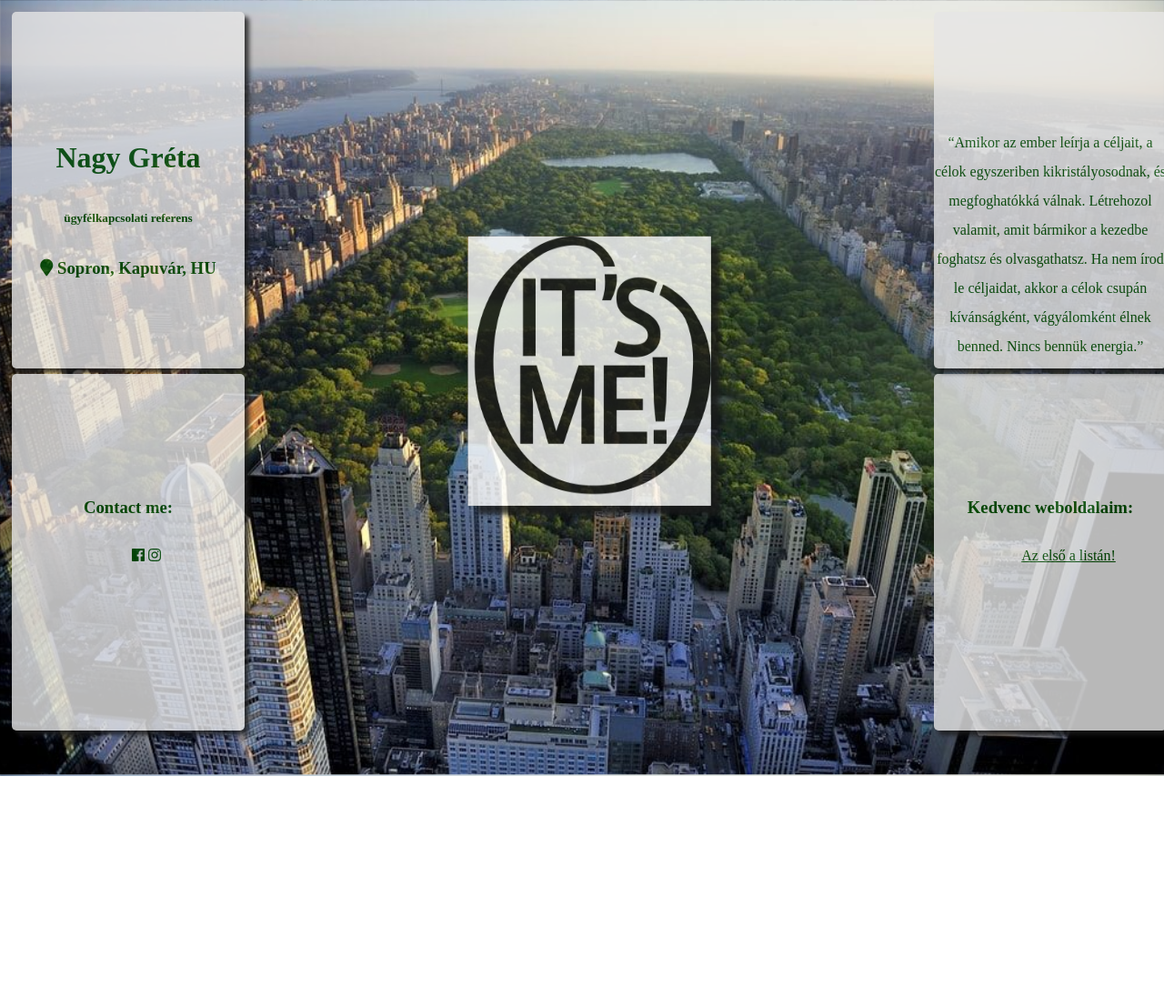
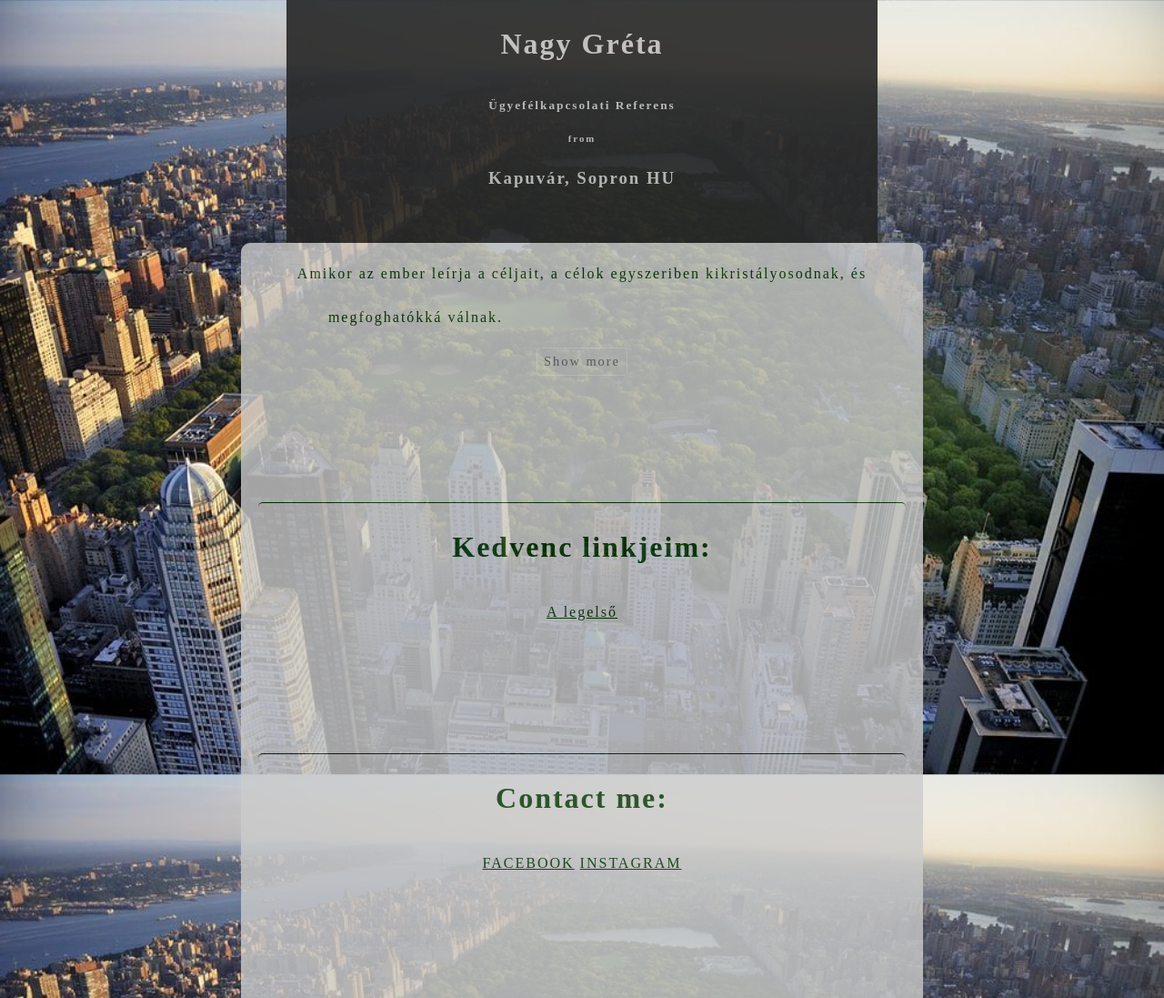
Before and after one commit to pock22/online-nevjegy, a plain HTML site: page index.html in a window 1280 px wide. Shown: the top 1097 px of the page at 91% size. Before the commit the page ends 853 px from the top, so only its background shows below. Drawn offline with Linux system fonts and the light colour scheme.

Commit message:
telefonra

```diff
--- a/index.html
+++ b/index.html
@@ -8,34 +8,33 @@
   <title>JS Bin</title>
 </head>
 <body>
-   <div class="profile-card">
+ <div class="heading">
+  <h1>Nagy Gréta</h1>
+  <h5>Ügyefélkapcsolati Referens</h5>
+   <h6>from</h6>
+  <h3>Kapuvár, Sopron HU</h3>
+ </div>
+ <div class="main">
+   <div class="about">
+  <input type="checkbox" class="read-more-state" id="post-1" />
+
+  <p class="read-more-wrap">Amikor az ember leírja a céljait, a célok egyszeriben kikristályosodnak, és megfoghatókká válnak. <span class="read-more-target">Létrehozol valamit, amit bármikor a kezedbe foghatsz és olvasgathatsz. Ha nem írod le céljaidat, akkor a célok csupán kívánságként, vágyálomként élnek benned. Nincs bennük energia.</span></p>
+
+  <label for="post-1" class="read-more-trigger"></label>
+</div>
     <div class="favourite-links">
-      <div class="center"><h3>Kedvenc weboldalaim:</h3>
+      <h1>Kedvenc linkjeim:</h1>
+      <a href="https://orange.codeberryschool.com/" target="_blank">A legelső</a></div>
+    <div class="section-links">
+      <h1>Contact me:</h1>
       <ul>
-        <li><a href="https://orange.codeberryschool.com/" target="_blank">Az első a listán!</a></li>
-        </ul></div>
-
-    </div>
-    <div id="cf">
-  <img class="bottom" src="assets/nagy-greta.jpeg" alt="greta" />
-  <img class="top" src="assets/itsme-black.jpg" alt="itsme"/>
-    </div>
-    <div class="name-headline">
-        <div class="center"><h1>Nagy Gréta</h1>
-        <h5>ügyfélkapcsolati referens</h5>
-          <h3><i class="fas fa-map-marker"></i> Sopron, Kapuvár, HU</h3></div>
-
-    </div>
-    <div class="about">
-      <div class="center"><p><q>Amikor az ember leírja a céljait, a célok egyszeriben kikristályosodnak, és megfoghatókká válnak. Létrehozol valamit, amit bármikor a kezedbe foghatsz és olvasgathatsz. Ha nem írod le céljaidat, akkor a célok csupán kívánságként, vágyálomként élnek benned. Nincs bennük energia.</q></p>
-      </div></div>
-    <div class="section-links">
-        <div class="center"><h3>Contact me:</h3>
-        <ul>
-          <li><a href="https://www.facebook.com/nagy.greta.37" target="_blank"><i class="fab fa-facebook"></i></a></li>
-          <li><a href="https://www.instagram.com/n_greta/" target="_blank"><i class="fab fa-instagram"></i></a></li>
-          </ul></div>
-    </div>
-  </div>
+        <li><a href="https://www.facebook.com/nagy.greta.37" target="_blank">FACEBOOK</a></li>
+        <li><a href="https://www.instagram.com/n_greta/" target="_blank">INSTAGRAM</a></li>
+      </ul>
+   </div>
+   <div class="profile-image">
+     <img src="assets/nagy-greta.jpeg" alt="nagygreta">
+   </div>
+ </div>
 </body>
 </html>
--- a/style.css
+++ b/style.css
@@ -1,94 +1,94 @@
+/* ==== A SIMPLE CSS RESET FROM ERIC MEYER ==== */
+
+html, body, div, span, applet, object, iframe,
+h1, h2, h3, h4, h5, h6, p, blockquote, pre,
+a, abbr, acronym, address, big, cite, code,
+del, dfn, em, img, ins, kbd, q, s, samp,
+small, strike, strong, sub, sup, tt, var,
+b, u, i, center,
+dl, dt, dd, ol, ul, li,
+fieldset, form, label, legend,
+table, caption, tbody, tfoot, thead, tr, th, td,
+article, aside, canvas, details, embed,
+figure, figcaption, footer, header, hgroup,
+menu, nav, output, ruby, section, summary,
+time, mark, audio, video {
+	margin: 0;
+	padding: 0;
+	border: 0;
+	vertical-align: baseline;
+}
+/* HTML5 display-role reset for older browsers */
+article, aside, details, figcaption, figure,
+footer, header, hgroup, menu, nav, section {
+	display: block;
+}
+body {
+	line-height: 1;
+}
+ol, ul {
+	list-style: none;
+}
+blockquote, q {
+	quotes: none;
+}
+blockquote:before, blockquote:after,
+q:before, q:after {
+	content: '';
+	content: none;
+}
+table {
+	border-collapse: collapse;
+	border-spacing: 0;
+}
+
+
+/* Basics */
 
 body {
-  display: flex;
-  height: 100vh;
-  width: 100vw;
   background: url(assets/central-park.jpg) no-repeat center center fixed;
   background-size: cover;
-  position: relative;
-  box-sizing: border-box;
-}
-.profile-card {
-  height: 100%;
-  width: 100%;
-  position: absolute;
+  display: flex;
+  justify-content: center;
+  align-items: center;
+  letter-spacing: 2px;
+  line-height: 3;
 }
 
-.favourite-links, .name-headline, .about, .section-links {
-  position: absolute;
-  height: 49%;
-  width: 20%;
-  margin: 5px;
-  border-radius: 5px;
-  background-color: #e6e6e6;
-  text-align: center;
-  color: #004d00;
+.main {
+  height: 75%;
+  margin-top: 266.8px;
+  width: 750px;
+  border-radius: 10px;
+  background-color: #cccccc;
   opacity: 0.8;
-  box-shadow: 5px 5px 5px #1a1a1a;
-
+  color: #003300;
 
 }
 
-.favourite-links {
-  right: 0;
-  bottom: 0;
+.about, .favourite-links, .section-links, .profile-image {
+  width: 95%;
+  height: 265px;
+  text-align: center;
+  margin: 10px auto;
+  border-radius: 5px;
+
 }
 
-.name-headline {
-  left: 0;
+img {
+  width: 266px;
+  height: 265px;
+}
+.heading {
+  position: fixed;
   top: 0;
-}
-
-.about {
-  right: 0;
-  top: 0;
-}
-
-.section-links {
-  left: 0;
-  bottom: 0;
-}
-
-#cf img {
-  position:absolute;
-  -webkit-transition: opacity 1s ease-in-out;
-  -moz-transition: opacity 1s ease-in-out;
-  -o-transition: opacity 1s ease-in-out;
-  transition: opacity 1s ease-in-out;
-}
-img {
-  height: 100%;
-  width: 100%;
-}
-#cf {
-  height: 37.03%;
-  width: 20.83%;
-  margin: auto;
-  position: absolute;
-  top: 50%;
-  left: 50%;
-  margin-right: -50%;
-  transform: translate(-50%, -50%);
-  opacity: 0.8;
-  box-shadow: 10px 10px 5px #1a1a1a;
-
-}
-#cf img.top:hover {
-  opacity:0;
-}
-
-a {
-  color: #004d00;
-}
-
-heading {
-  margin: auto;
-}
-.center {
-  margin-top: 50%;
-  line-height: 2;
-  height: 80%;
-  width: 100%;
+  height: 266.8px;
+  text-align: center;
+  width: 650px;
+  background-color: #262626;
+  opacity: 0.9;
+  color: #bfbfbf;
+  z-index: 1;
 }
 ul {
   list-style-type: none;
@@ -97,3 +97,40 @@ ul {
 li {
   display: inline;
 }
+.read-more-state {
+  display: none;
+}
+
+.read-more-target {
+  opacity: 0;
+  max-height: 0;
+  font-size: 0;
+  transition: .25s ease;
+}
+.read-more-state:checked ~ .read-more-wrap .read-more-target {
+  opacity: 1;
+  font-size: inherit;
+  max-height: 999em;
+}
+.read-more-state ~ .read-more-trigger:before {
+  content: 'Show more';
+}
+.read-more-state:checked ~ .read-more-trigger:before {
+  content: 'Show less';
+}
+.read-more-trigger {
+  cursor: pointer;
+  display: inline-block;
+  padding: 0 .5em;
+  color: #666;
+  font-size: .9em;
+  line-height: 2;
+  border: 1px solid #ddd;
+  border-radius: .25em;
+}
+a {
+  color: #003300;
+}
+.profile-image, .favourite-links, .section-links {
+  border-top: 1px solid #003300;
+}
```
